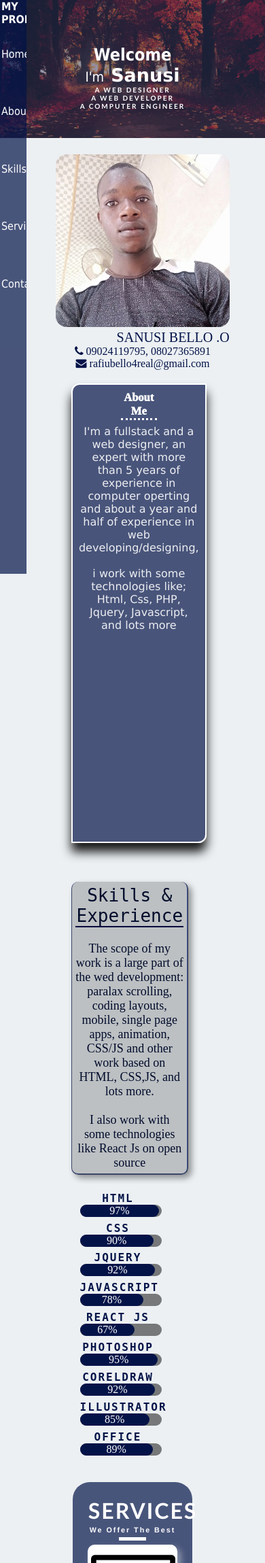
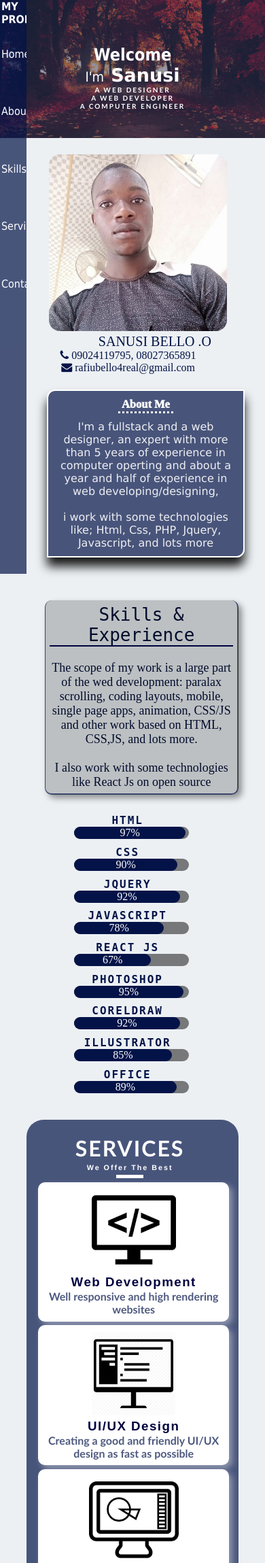
Before and after one commit to TunarshBee/my-portfolio-, a PHP site: page / in a window 390 px wide. Shown: the top 2299 px of the page at 68% size. Run offline with PHP 8.4, Linux system fonts and the light colour scheme.

Commit message:
edited the media services

```diff
--- a/index.css
+++ b/index.css
@@ -319,7 +319,8 @@ nav.scrolled {
   border-radius: 10px;
   transition: 0.4s ease;
   cursor: pointer;
-  max-width: 250px;
+  width: 25%;
+
 }
 
 #offer1:hover {
@@ -512,8 +513,9 @@ fieldset {
     align-items: center;
     justify-content: center;
     min-height: 100vh;
-    background: #ecf0f3 !important;
+    background: #ecf0f3 !important
   }
+
 
   #bg {
     background-image: none;
@@ -551,10 +553,13 @@ fieldset {
   #about {
     background-color: #ecf0f3;
     align-items: center;
-    margin-left: 15%;
+    margin-left: 5%;
     display: block;
     justify-content: center;
     box-shadow: -3px -3px -7px #fff, 3px 3px 5px #ceced1;
+  }
+  #intr{
+      margin-left: 10%;
   }
 
   #img img {
@@ -577,7 +582,7 @@ fieldset {
 
   #skills {
     background: transparent;
-    padding: 0% 0% 0% 17%;
+    padding: 0% 0% 0% 7%;
     margin: 10%;
     margin-top: 0%;
     justify-content: center;
@@ -588,7 +593,7 @@ fieldset {
 
   #skillWord {
     display: block;
-    width: 70%;
+    width: 100%;
     margin-bottom: 10%;
     padding: 2%;
     margin-top: 12%;
@@ -645,8 +650,8 @@ fieldset {
     display: block;
     text-align: center;
     margin-top: 2%;
-    max-width: 70%;
-    margin-left: 5%;
+    max-width: 90%;
+    margin-left: 15%;
   }
 
   .social {
@@ -672,8 +677,8 @@ fieldset {
     color: rgba(255, 255, 255, 0.9);
     border-radius: 12px 0;
     padding: 3%;
-    width: 70%;
-    min-height: 20%;
+    width: 90%;
+    height: 35%;
     border: 2px solid rgb(255, 255, 255);
     box-shadow: 0px 13px 15px rgba(0, 0, 0, 0.9);
   }
@@ -756,19 +761,21 @@ fieldset {
   }
 
   #service {
-    width: 45%;
+    width: 80%;
     min-height: 20%;
     color: white;
     text-align: center;
     justify-content: center;
     margin: 5% auto;
     border-radius: 25px;
-    padding: 5% 5% 4% 5%;
+    padding: 5% 5% 4% 3%;
     background-color: rgba(3, 19, 72, 0.7);
   }
 
   #offer1 {
     display: block;
+    width: 100%;
+    margin: 2%;
   }
   .scrolled {
     display: none;
--- a/index.html
+++ b/index.html
@@ -29,6 +29,7 @@
                 </div>
             </nav>
         </div>
+        <div id="media">
             <div id="home">
                 <div id="intro1">
                     <h2 id="homeIntro">
@@ -176,10 +177,11 @@
                     <div id="offer1">
                         <img src="design.png" alt="">
                         <h3 id="services">
-                        Web Design
+                            UI/UX Design
                         </h3>
                         <h4 id="word2">
-                        Creating a good and friendly design
+                            Creating a good and friendly UI/UX
+                            design as fast as possible
                         </h4>
                     </div>
                     <div id="offer1">
@@ -188,8 +190,8 @@
                             Graphic Design
                         </h3>
                         <h4 id="word2">
-                        Designing a fast and design up to
-                        customer's need
+                            Designing up to customer's need
+                            with fast response
                         </h4>
                     </div>
                 </div>
@@ -252,7 +254,8 @@
             <ul class="social">
                 <li><a href="https://web.facebook.com/sanusi.bello.7509/"><i class="fa fa-facebook"
                             aria-hidden="true"></i></a></li>
-            <li><a href="https://twitter.com/Sanusi23610506"><i class="fa fa-twitter" aria-hidden="true"></i></a></li>
+                <li><a href="https://twitter.com/Sanusi23610506"><i class="fa fa-twitter" aria-hidden="true"></i></a>
+                </li>
                 <li><a href="https://www.linkedin.com/in/rafiu-bello-42626b1b6/"><i class="fa fa-linkedin"
                             aria-hidden="true"></i></a></li>
                 <li><a href="https://www.instagram.com/rafiubello1/?hl=en"><i class="fa fa-instagram"
@@ -265,6 +268,7 @@
             <div id="copyright">
                 <i>Copyright <i class="fa fa-copyright" aria-hidden="true"></i> 2020.</i>
                 All Right Reserved
+            </div>
         </div>
     </div>
 
```
Lines whose indentation alone changed are shown as unchanged.
